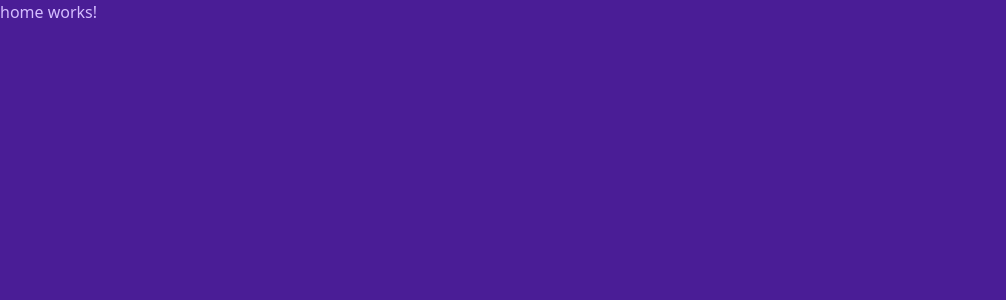
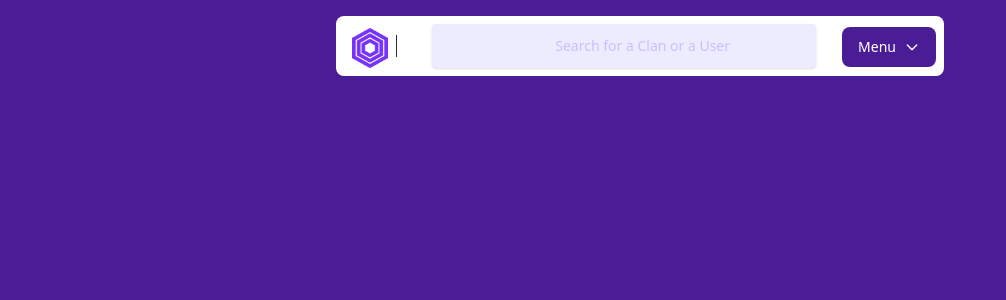
Before and after one commit to SysteM1922/projeto-tpw-2, an Angular app in the folder clanly/: page /home in a window 1280 px wide. Shown: the top 300 px of the page, without its empty margins (0-1006 px from the left). Built offline with nearby package versions, Linux system fonts and the light colour scheme.

Commit message:
fixed navbar dropdown

```diff
--- a/clanly/package.json
+++ b/clanly/package.json
@@ -19,6 +19,7 @@
     "@angular/platform-browser-dynamic": "^15.0.0",
     "@angular/router": "^15.0.0",
     "daisyui": "^2.46.0",
+    "flowbite": "^1.5.5",
     "rxjs": "~7.5.0",
     "tslib": "^2.3.0",
     "zone.js": "~0.12.0"
--- a/clanly/src/app/app.module.ts
+++ b/clanly/src/app/app.module.ts
@@ -5,12 +5,14 @@ import { AppRoutingModule } from './app-routing.module';
 import { AppComponent } from './app.component';
 import { LoginComponent } from './login/login.component';
 import { HomeComponent } from './home/home.component';
+import { NavbarComponent } from './navbar/navbar.component';
 
 @NgModule({
   declarations: [
     AppComponent,
     LoginComponent,
     HomeComponent,
+    NavbarComponent,
 
   ],
   imports: [
--- a/clanly/src/app/home/home.component.html
+++ b/clanly/src/app/home/home.component.html
@@ -1 +1 @@
-<p>home works!</p>
+<app-navbar></app-navbar>
--- /dev/null
+++ b/clanly/src/app/navbar/navbar.component.html
@@ -0,0 +1,55 @@
+
+<div class="p-4 w-80% lg:w-1/2 bg-base-100 mx-auto">
+    <!--light mode - text and icons-->
+    <div class="p-2 text-gray-900 bg-white rounded-lg font-medium capitalize flex flex-wrap justify-between">
+        <div class="pt-1">
+            <a href="{% url 'index' %}">
+                <span class="px-2 mr-2 border-r border-gray-800 ml-0 pb-0">
+                    <img src="../../assets/logo_solo.png" alt="alt placeholder"
+                        class="w-9 h-10 -mt-0 inline mx-auto">
+                </span>
+            </a>
+        </div>
+        <div class="text-right border-0 border-purple-500/100 w-96">
+            <form>
+                <input type="search" name="search"
+                    class=" border-none px-10 py-3 placeholder-purple-300 text-blueGray-600 bg-purple-100 rounded text-sm shadow focus:outline-none focus:ring w-full ease-linear transition-all duration-150"
+                    placeholder="                       Search for a Clan or a User">
+                <input type="submit" method="POST" hidden />
+            </form>
+        </div>
+        <div class="mt-[0.2rem]">
+            <button id="dropdownDividerButton" data-dropdown-toggle="dropdownDivider"
+                class=" text-white bg-base-100 focus:ring-4 focus:outline-none focus:ring-purple-500 font-medium rounded-lg text-sm px-4 py-2.5 text-center inline-flex items-center dark:bg-purple-500 dark:bg-base-100 dark:focus:ring-purple-500"
+                type="button">Menu <svg class="ml-2 w-4 h-4" aria-hidden="true" fill="none" stroke="currentColor"
+                    viewBox="0 0 24 24" xmlns="http://www.w3.org/2000/svg">
+                    <path stroke-linecap="round" stroke-linejoin="round" stroke-width="2" d="M19 9l-7 7-7-7"></path>
+                </svg></button>
+            <!-- Dropdown menu -->
+            <div id="dropdownDivider"
+                class="hidden z-10 w-24 bg-white rounded divide-y divide-gray-100 shadow dark:bg-gray-700 dark:divide-gray-600">
+                <ul class="py-1 text-sm text-gray-700 dark:text-gray-200" aria-labelledby="dropdownDividerButton">
+                    <li>
+                        <a href="{% url 'profile' %}"
+                            class="block py-2 px-4 hover:bg-gray-100 dark:hover:bg-gray-600 dark:hover:text-white">Profile</a>
+                    </li>
+                    <li>
+                        <a href="#"
+                            class="block py-2 px-4 hover:bg-gray-100 dark:hover:bg-gray-600 dark:hover:text-white"
+                            data-modal-toggle="post-modal-create">New
+                            Post</a>
+                    </li>
+                    <li>
+                        <a href="{% url 'myclans' %}"
+                            class="block py-2 px-4 hover:bg-gray-100 dark:hover:bg-gray-600 dark:hover:text-white">My
+                            Clans</a>
+                    </li>
+                </ul>
+                <div class="py-1">
+                    <a href="{% url 'logout' %}"
+                        class="block py-2 px-4 text-sm text-gray-700 hover:bg-gray-100 dark:hover:bg-gray-600 dark:text-gray-200 dark:hover:text-white">Logout</a>
+                </div>
+            </div>
+        </div>
+    </div>
+</div>
--- a/clanly/src/index.html
+++ b/clanly/src/index.html
@@ -1,13 +1,18 @@
 <!doctype html>
 <html lang="en">
+
 <head>
   <meta charset="utf-8">
   <title>Clanly</title>
   <base href="/">
   <meta name="viewport" content="width=device-width, initial-scale=1">
   <link rel="icon" type="image/x-icon" href="assets/logo_solo.png">
+  <link rel="stylesheet" href="https://unpkg.com/flowbite@1.5.5/dist/flowbite.min.css" />
 </head>
+
 <body style="overflow: hidden;">
   <app-root></app-root>
+  <script src="https://unpkg.com/flowbite@1.5.5/dist/flowbite.js"></script>
 </body>
+
 </html>
--- a/clanly/tailwind.config.js
+++ b/clanly/tailwind.config.js
@@ -48,6 +48,7 @@ module.exports = {
       },
     ],
   },
-  plugins: [require("daisyui")],
+  plugins: [require("daisyui"),
+            require('flowbite/plugin'),]
 
 };
```
Also changed, not shown: clanly/src/app/navbar/navbar.component.ts (added, +10 -0 lines), clanly/src/app/navbar/navbar.component.css (added), 2 other files (tests, documents, lock files or other folders).
